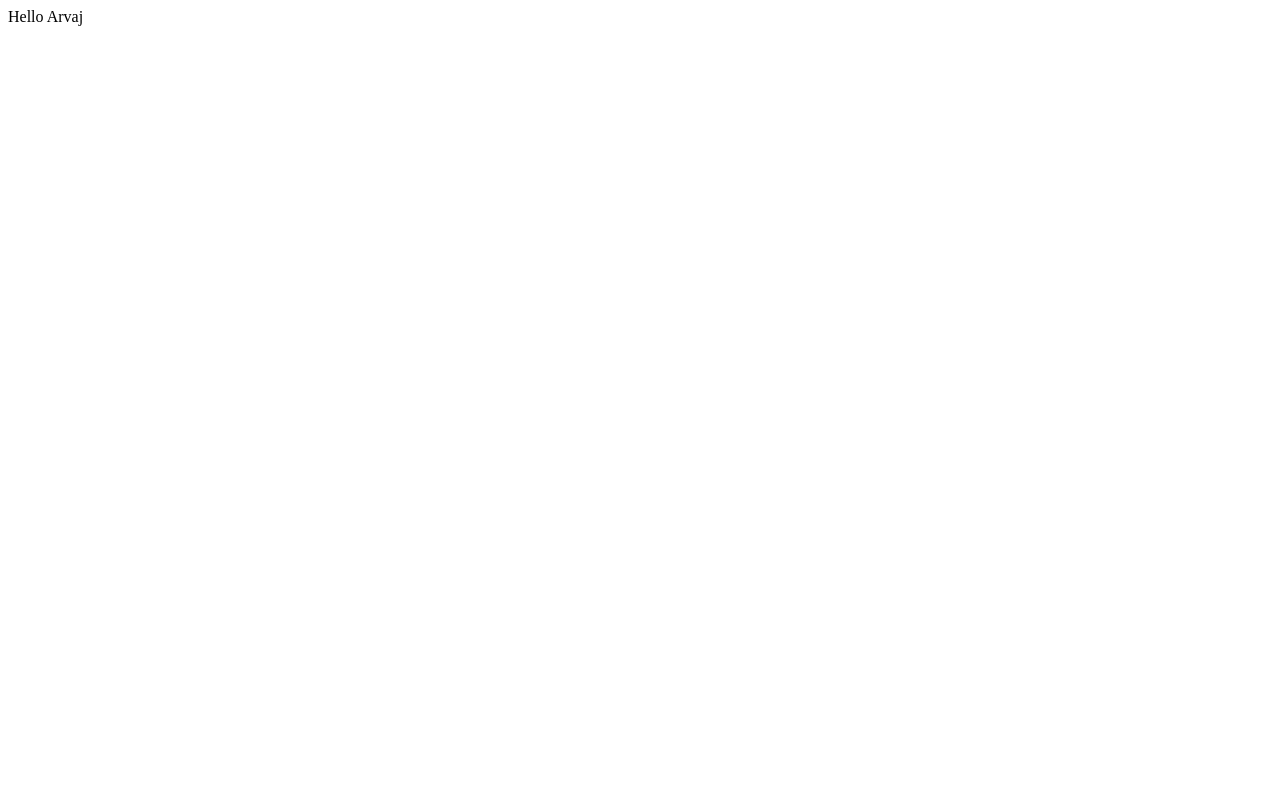
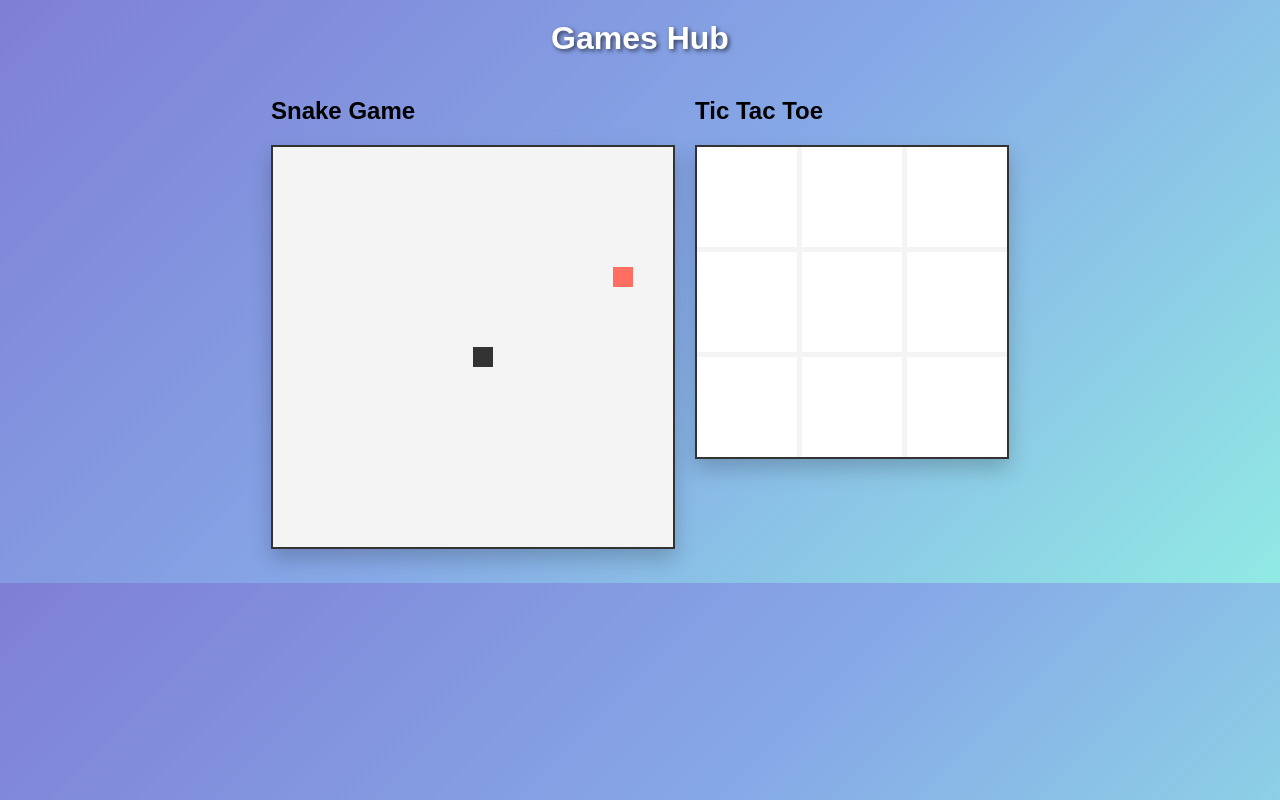
Before and after one commit to ArvajSaifi786/Noram, a plain HTML site: page index.html in a window 1280 px wide. Drawn offline with Linux system fonts and the light colour scheme.

Commit message:
add games

```diff
--- a/index.html
+++ b/index.html
@@ -1,11 +1,222 @@
 <!DOCTYPE html>
 <html lang="en">
+
 <head>
-    <meta charset="UTF-8">
-    <meta name="viewport" content="width=device-width, initial-scale=1.0">
-    <title>Saifi Brand</title>
+  <meta charset="UTF-8">
+  <meta name="viewport" content="width=device-width, initial-scale=1.0">
+  <title>Games: Snake and Tic Tac Toe</title>
+  <style>
+    body {
+      font-family: Arial, sans-serif;
+      margin: 0;
+      padding: 0;
+      background: linear-gradient(135deg, #7f7fd5, #86a8e7, #91eae4);
+      display: flex;
+      flex-direction: column;
+      align-items: center;
+    }
+
+    h1 {
+      margin: 20px;
+      color: #ffffff;
+      text-shadow: 2px 2px 4px rgba(0, 0, 0, 0.6);
+    }
+
+    .game-container {
+      display: flex;
+      gap: 20px;
+      margin-bottom: 30px;
+    }
+
+    canvas, .tictactoe {
+      border: 2px solid #333;
+      background-color: #f4f4f4;
+      box-shadow: 0 10px 20px rgba(0, 0, 0, 0.2);
+    }
+
+    .tictactoe {
+      display: grid;
+      grid-template-columns: repeat(3, 100px);
+      grid-template-rows: repeat(3, 100px);
+      gap: 5px;
+    }
+
+    .cell {
+      width: 100px;
+      height: 100px;
+      display: flex;
+      align-items: center;
+      justify-content: center;
+      font-size: 2em;
+      font-weight: bold;
+      cursor: pointer;
+      background-color: #ffffff;
+      transition: background-color 0.3s;
+    }
+
+    .cell:hover {
+      background-color: #ddd;
+    }
+
+    #gameCanvas {
+      width: 400px;
+      height: 400px;
+    }
+  </style>
 </head>
+
 <body>
-    Hello Arvaj
+  <h1>Games Hub</h1>
+  <div class="game-container">
+    <div>
+      <h2>Snake Game</h2>
+      <canvas id="gameCanvas" width="400" height="400"></canvas>
+    </div>
+    <div>
+      <h2>Tic Tac Toe</h2>
+      <div class="tictactoe" id="tictactoe"></div>
+    </div>
+  </div>
+
+  <script>
+    // Snake Game Code
+    const canvas = document.getElementById('gameCanvas');
+    const ctx = canvas.getContext('2d');
+
+    const boxSize = 20;
+    const canvasSize = canvas.width / boxSize;
+
+    let snake = [{ x: 10, y: 10 }];
+    let food = { x: Math.floor(Math.random() * canvasSize), y: Math.floor(Math.random() * canvasSize) };
+    let direction = 'RIGHT';
+    let gameLoop;
+
+    function drawBox(x, y, color) {
+      ctx.fillStyle = color;
+      ctx.fillRect(x * boxSize, y * boxSize, boxSize, boxSize);
+    }
+
+    function drawSnake() {
+      snake.forEach((segment, index) => {
+        drawBox(segment.x, segment.y, index === 0 ? '#333' : '#7f7fd5');
+      });
+    }
+
+    function drawFood() {
+      drawBox(food.x, food.y, '#ff6f61');
+    }
+
+    function updateSnake() {
+      const head = { ...snake[0] };
+
+      switch (direction) {
+        case 'UP':
+          head.y--;
+          break;
+        case 'DOWN':
+          head.y++;
+          break;
+        case 'LEFT':
+          head.x--;
+          break;
+        case 'RIGHT':
+          head.x++;
+          break;
+      }
+
+      if (head.x === food.x && head.y === food.y) {
+        food = { x: Math.floor(Math.random() * canvasSize), y: Math.floor(Math.random() * canvasSize) };
+      } else {
+        snake.pop();
+      }
+
+      if (
+        head.x < 0 ||
+        head.x >= canvasSize ||
+        head.y < 0 ||
+        head.y >= canvasSize ||
+        snake.some(segment => segment.x === head.x && segment.y === head.y)
+      ) {
+        clearInterval(gameLoop);
+        alert('Game Over!');
+        resetGame();
+        return;
+      }
+
+      snake.unshift(head);
+    }
+
+    function resetGame() {
+      snake = [{ x: 10, y: 10 }];
+      direction = 'RIGHT';
+      food = { x: Math.floor(Math.random() * canvasSize), y: Math.floor(Math.random() * canvasSize) };
+      gameLoop = setInterval(gameTick, 100);
+    }
+
+    function gameTick() {
+      ctx.clearRect(0, 0, canvas.width, canvas.height);
+      drawFood();
+      updateSnake();
+      drawSnake();
+    }
+
+    document.addEventListener('keydown', event => {
+      switch (event.key) {
+        case 'ArrowUp':
+          if (direction !== 'DOWN') direction = 'UP';
+          break;
+        case 'ArrowDown':
+          if (direction !== 'UP') direction = 'DOWN';
+          break;
+        case 'ArrowLeft':
+          if (direction !== 'RIGHT') direction = 'LEFT';
+          break;
+        case 'ArrowRight':
+          if (direction !== 'LEFT') direction = 'RIGHT';
+          break;
+      }
+    });
+
+    resetGame();
+
+    // Tic Tac Toe Code
+    const tictactoe = document.getElementById('tictactoe');
+    const cells = Array(9).fill(null);
+    let currentPlayer = 'X';
+
+    function createCell(index) {
+      const cell = document.createElement('div');
+      cell.classList.add('cell');
+      cell.addEventListener('click', () => handleCellClick(index, cell));
+      return cell;
+    }
+
+    function handleCellClick(index, cell) {
+      if (cells[index] || checkWinner()) return;
+      cells[index] = currentPlayer;
+      cell.textContent = currentPlayer;
+      if (checkWinner()) {
+        setTimeout(() => alert(`${currentPlayer} wins!`), 100);
+        return;
+      }
+      currentPlayer = currentPlayer === 'X' ? 'O' : 'X';
+    }
+
+    function checkWinner() {
+      const winningCombinations = [
+        [0, 1, 2], [3, 4, 5], [6, 7, 8],
+        [0, 3, 6], [1, 4, 7], [2, 5, 8],
+        [0, 4, 8], [2, 4, 6]
+      ];
+
+      return winningCombinations.some(combination => {
+        const [a, b, c] = combination;
+        return cells[a] && cells[a] === cells[b] && cells[a] === cells[c];
+      });
+    }
+
+    cells.forEach((_, index) => tictactoe.appendChild(createCell(index)));
+  </script>
 </body>
+
 </html>
```
